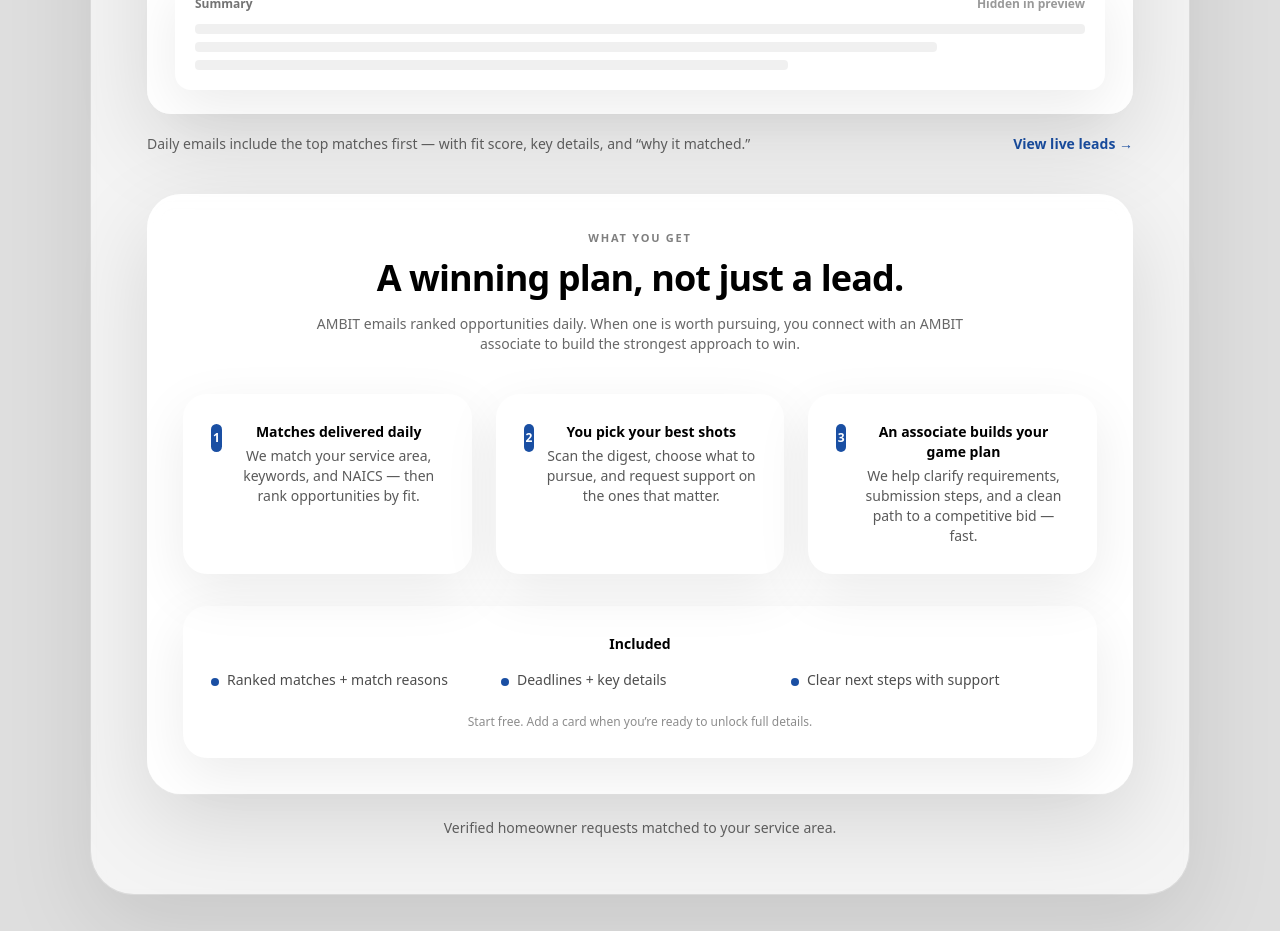
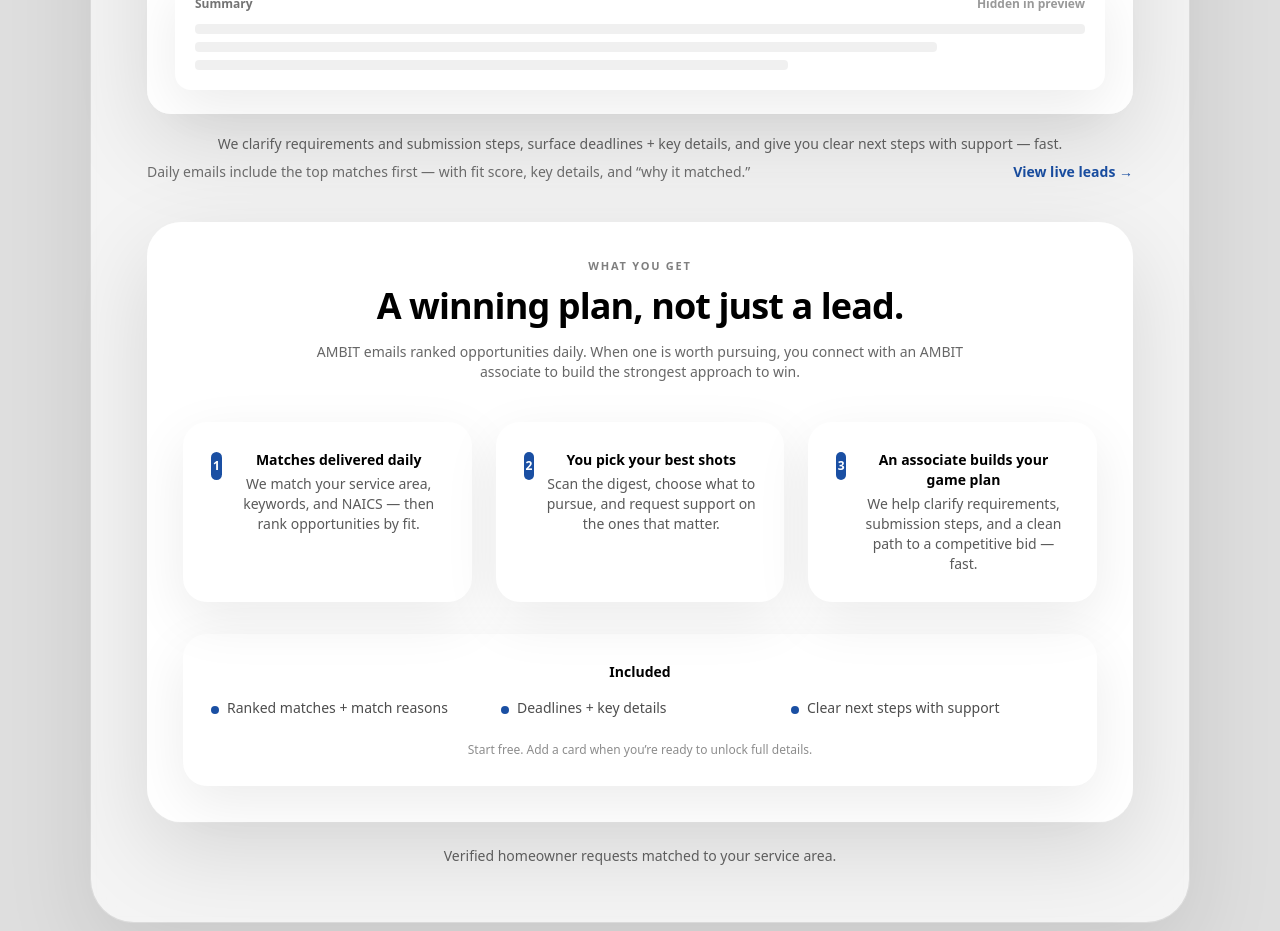
Before and after one commit to seansevrix/ambit, a Next.js app: page / in a window 1280 px wide. Shown: the part 820-1751 px from the top of the page. Built offline with nearby package versions, Linux system fonts and the light colour scheme.

Commit message:
Fix landing preview JSX + add match summary

```diff
--- a/app/components/LandingEmailPreview.tsx
+++ b/app/components/LandingEmailPreview.tsx
@@ -34,7 +34,11 @@ function SegPill({ s }: { s: Segment }) {
       ? "bg-indigo-50 text-indigo-800"
       : "bg-sky-50 text-sky-800";
 
-  return <span className={`rounded-full px-2.5 py-1 text-[11px] font-semibold ${cls}`}>{s}</span>;
+  return (
+    <span className={`rounded-full px-2.5 py-1 text-[11px] font-semibold ${cls}`}>
+      {s}
+    </span>
+  );
 }
 
 function Chip({ children }: { children: React.ReactNode }) {
@@ -174,14 +178,25 @@ export default function LandingEmailPreview() {
 
         <DigestRow item={DIGEST_ONE} />
 
-        {/* ✅ New digest summary line */}
-        <div className="mt-5 flex flex-col gap-2 sm:flex-row sm:items-center sm:justify-between text-sm text-black/60">
+        {/* ✅ Match preview summary + digest note + link */}
+        <div className="mt-5 flex flex-col gap-2 text-sm text-black/60">
           <div>
-            Daily emails include the top matches first — with fit score, key details, and “why it matched.”
+            We clarify requirements and submission steps, surface deadlines + key details, and give
+            you clear next steps with support — fast.
           </div>
-          <Link href="/live-opportunities" className="shrink-0 font-semibold text-[#1A4FA3] hover:underline">
-            View live leads →
-          </Link>
+
+          <div className="flex flex-col gap-2 sm:flex-row sm:items-center sm:justify-between">
+            <div className="text-black/55">
+              Daily emails include the top matches first — with fit score, key details, and “why it
+              matched.”
+            </div>
+            <Link
+              href="/live-opportunities"
+              className="shrink-0 font-semibold text-[#1A4FA3] hover:underline"
+            >
+              View live leads →
+            </Link>
+          </div>
         </div>
       </div>
 
@@ -196,8 +211,8 @@ export default function LandingEmailPreview() {
             </h3>
 
             <p className="mx-auto mt-4 max-w-2xl text-sm text-black/60">
-              AMBIT emails ranked opportunities daily. When one is worth pursuing, you connect with an AMBIT associate
-              to build the strongest approach to win.
+              AMBIT emails ranked opportunities daily. When one is worth pursuing, you connect with
+              an AMBIT associate to build the strongest approach to win.
             </p>
           </div>
 
```
